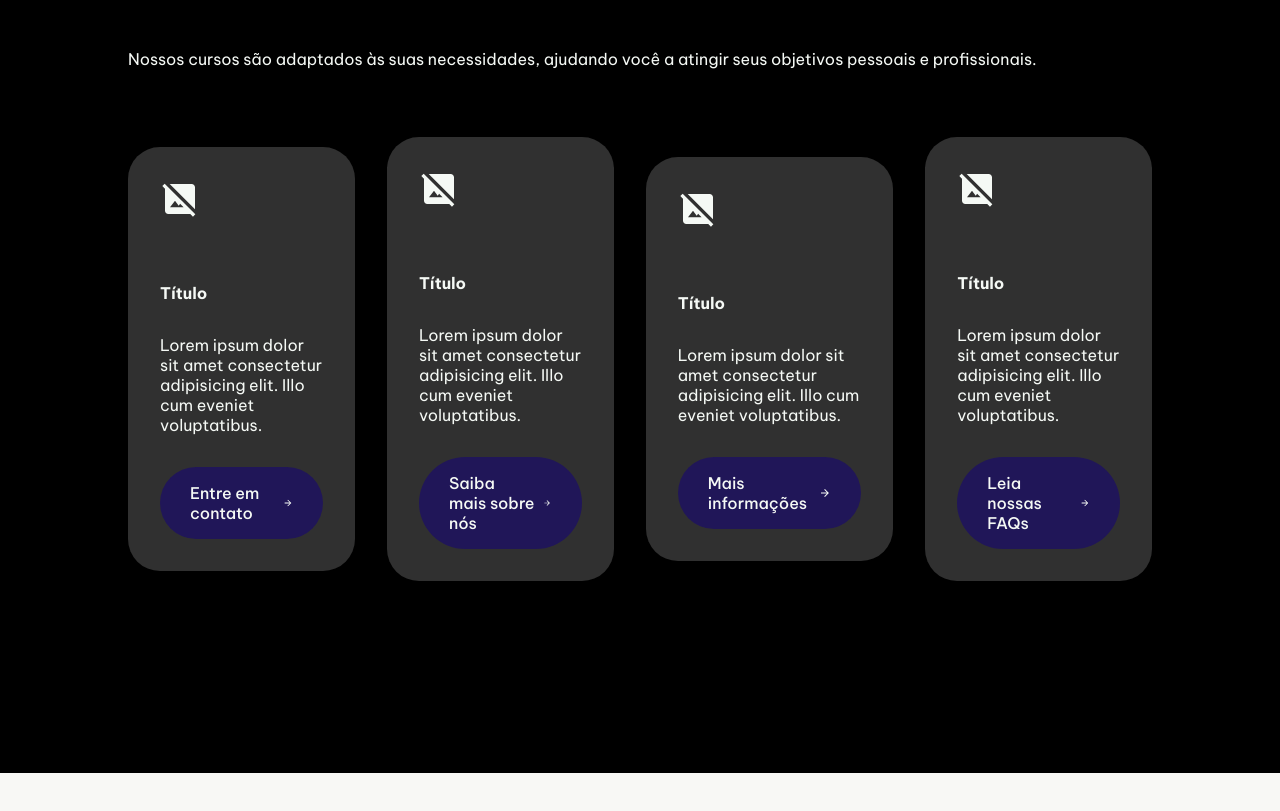
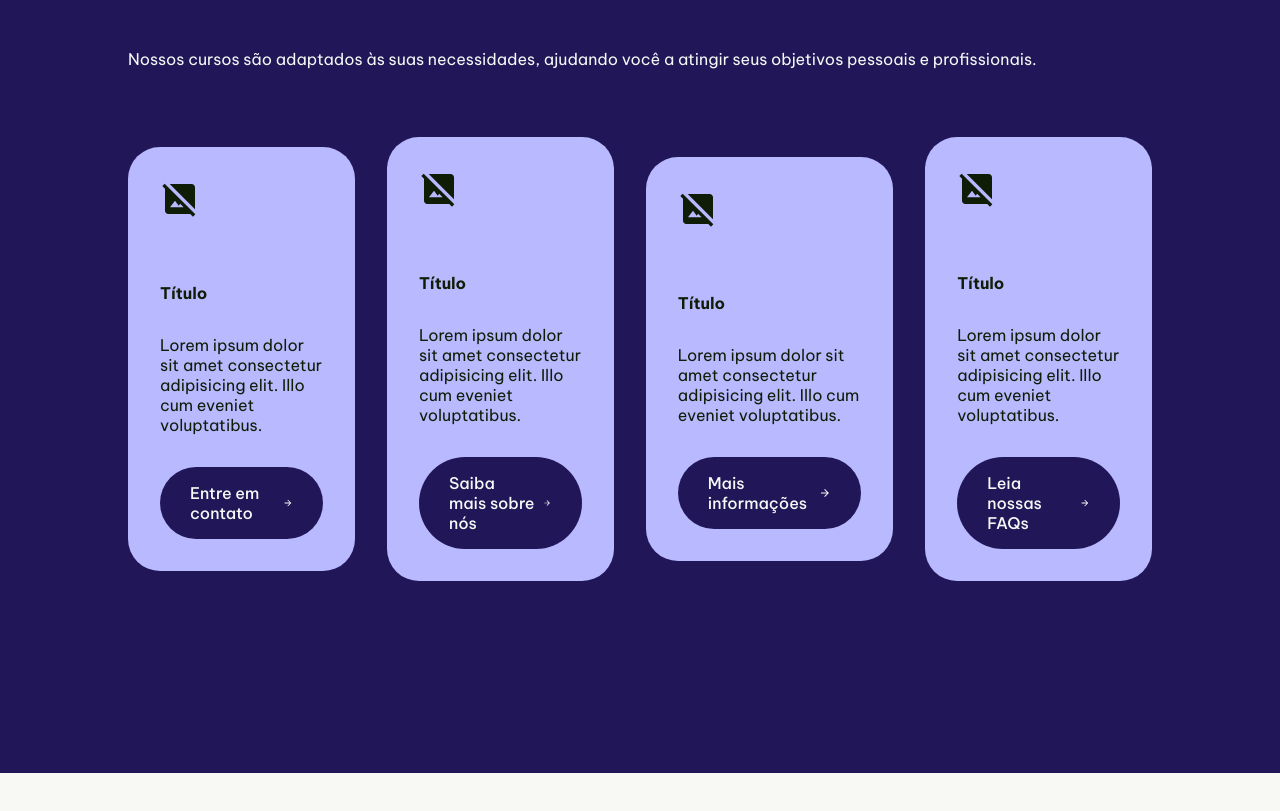
Before and after one commit to SnayderRodrigues/react-study, a React (Vite) app: page / in a window 1280 px wide. Shown: the part 7200-8011 px from the top of the page. Built offline with nearby package versions, Linux system fonts and the light colour scheme.

Commit message:
update: cta section style and links

```diff
--- a/src/pages/home/Cta.jsx
+++ b/src/pages/home/Cta.jsx
@@ -34,7 +34,7 @@ const Cta = () => {
               Lorem ipsum dolor sit amet consectetur adipisicing elit. Illo cum
               eveniet voluptatibus.
             </span>
-            <Link to="contact" className="button cta__button link">
+            <Link to="about" className="button cta__button link">
               Saiba mais sobre nós
               <IoMdArrowForward />
             </Link>
@@ -46,7 +46,7 @@ const Cta = () => {
               Lorem ipsum dolor sit amet consectetur adipisicing elit. Illo cum
               eveniet voluptatibus.
             </span>
-            <Link to="contact" className="button cta__button link">
+            <Link to="expertise" className="button cta__button link">
               Mais informações
               <IoMdArrowForward />
             </Link>
@@ -58,10 +58,10 @@ const Cta = () => {
               Lorem ipsum dolor sit amet consectetur adipisicing elit. Illo cum
               eveniet voluptatibus.
             </span>
-            <Link to="contact" className="button cta__button link">
+            <a href="#faq" className="button cta__button link">
               Leia nossas FAQs
               <IoMdArrowForward />
-            </Link>
+            </a>
           </div>
         </div>
       </div>
--- a/src/pages/home/Faq.jsx
+++ b/src/pages/home/Faq.jsx
@@ -45,7 +45,7 @@ const Faq = () => {
   ];
 
   return (
-    <section className="faq">
+    <section className="faq" id="faq">
       <div className="wrapper faq__wrapper">
         <h2>FAQ</h2>
         <div className="faq__content">
--- a/src/styles/pages/home/_cta.scss
+++ b/src/styles/pages/home/_cta.scss
@@ -1,6 +1,6 @@
 .cta {
   color: var(--text-color-2);
-  background-color: var(--black);
+  background-color: var(--dark-blue);
   padding: 12rem 0;
 
   &__headline {
@@ -17,7 +17,8 @@
     display: flex;
     flex-direction: column;
     gap: 2rem;
-    background-color: var(--black-shade);
+    color: var(--text-color);
+    background-color: var(--light-blue);
     padding: 2rem;
     border-radius: 2rem;
 
```
